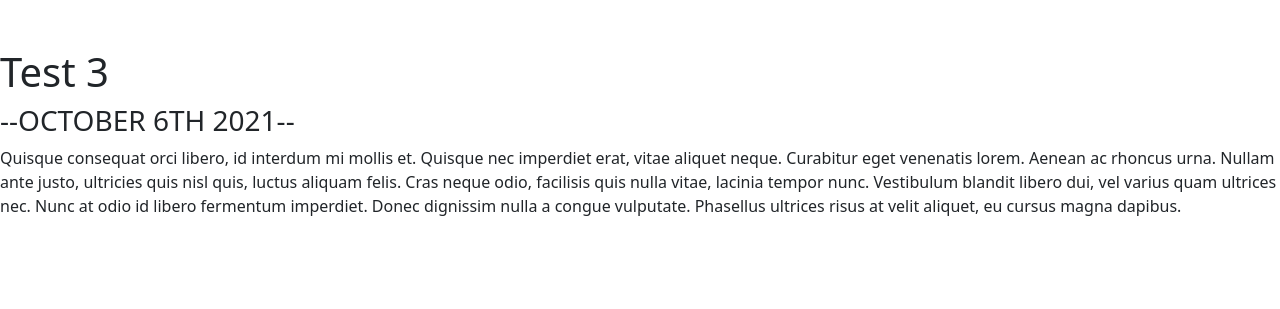
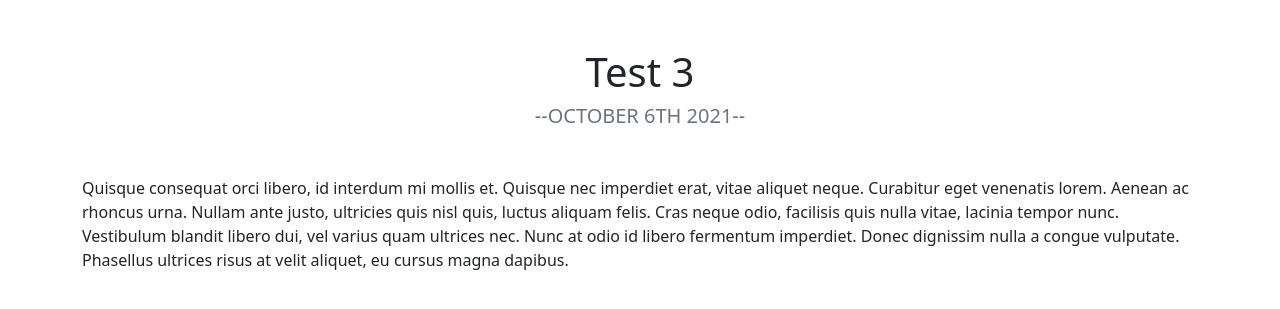
Before and after one commit to shyamnair1487/personal-portfolio, a Django app: page /blog/9/ in a window 1280 px wide. Shown: the part 58-367 px from the top of the page. Run offline with Django 3.2, Linux system fonts and the light colour scheme; data comes from the database, SQL or seed files in the repository.

Commit message:
Styled blog details page

```diff
--- a/blog/templates/blog/detail.html
+++ b/blog/templates/blog/detail.html
@@ -2,9 +2,11 @@
 
 {% block content %}
 
-<h1>{{ blog.title }}</h2>
-<h3>--{{ blog.date|date:'F jS Y'|upper }}--</h3>
-<p>{{ blog.content|safe }}</p>
+<h1 class="text-center mt-5">{{ blog.title }}</h2>
+<h5 class="text-center text-muted mb-5">--{{ blog.date|date:'F jS Y'|upper }}--</h5>
+<div class="container text-break">
+	<p>{{ blog.content|safe }}</p>
+</div>
 
 
 
```
